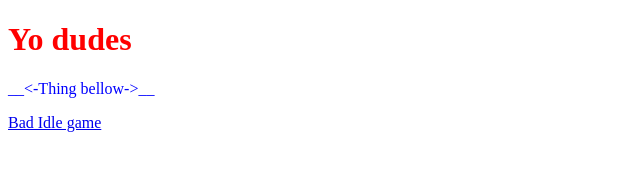
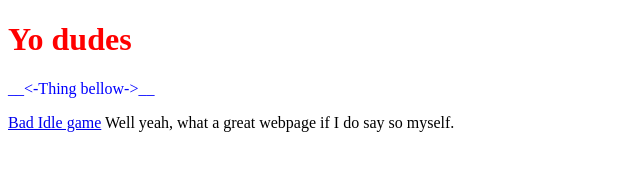
Before and after one commit to coldrampage/coldrampage.github.io, a plain HTML site: page index.html in a window 1280 px wide. Shown: the whole page, without its empty margins (0-640 px from the left). Drawn offline with Linux system fonts and the light colour scheme.

Commit message:
Update index.html

```diff
--- a/index.html
+++ b/index.html
@@ -5,5 +5,6 @@
 <p style="color:blue;">__<-Thing bellow->__</p>
 <p2><a href="https://coldrampage.github.io/Game">Bad Idle game</a></p2>
 <script src="js/three.js"></script>
+  Well yeah, what a great webpage if I do say so myself.
 </body>
 </html>
```
